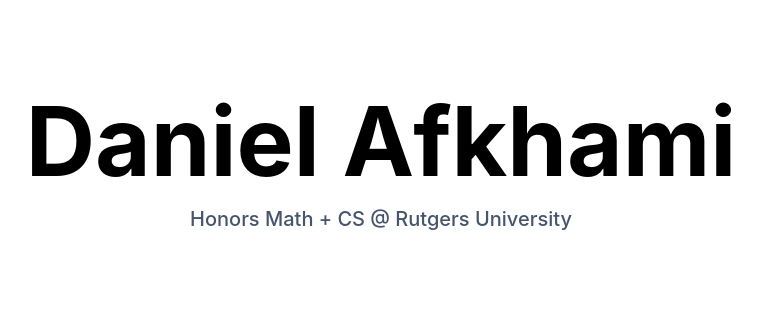
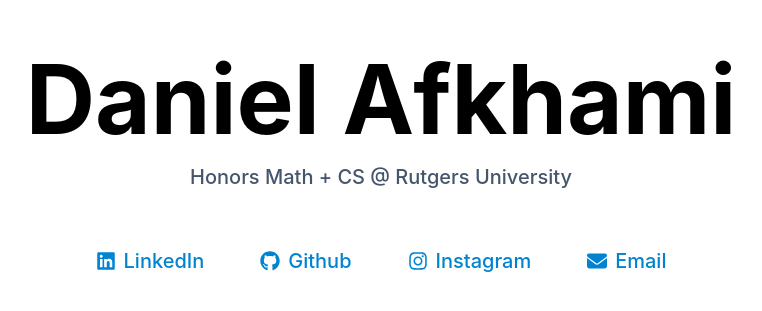
Before and after one commit to danielafkhami/danielafkhami.github.io, a React (Vite) app: page / in a window 1280 px wide. Shown: the part 237-548 px from the top of the page, without its empty margins (259-1021 px from the left). Built offline with nearby package versions, Linux system fonts and the light colour scheme.

Commit message:
Add socials

```diff
--- a/package.json
+++ b/package.json
@@ -18,6 +18,7 @@
     "lucide-react": "^1.8.0",
     "react": "^19.2.4",
     "react-dom": "^19.2.4",
+    "react-icons": "^5.6.0",
     "tailwindcss": "^4.2.2"
   },
   "devDependencies": {
--- a/src/sections/Hero.jsx
+++ b/src/sections/Hero.jsx
@@ -1,3 +1,8 @@
+import { FaLinkedin } from "react-icons/fa6";
+import { FaGithub } from "react-icons/fa6";
+import { FaInstagram } from "react-icons/fa6";
+import { FaEnvelope } from "react-icons/fa6";
+
 export const Hero = () => {
     return (
       <section className="h-screen flex flex-col justify-center items-center">
@@ -8,7 +13,22 @@
           <p className="text-lg md:text-xl text-slate-600 font-medium">
             Honors Math + CS @ Rutgers University
           </p>
+          <p className="text-lg md:text-xl text-sky-600 font-medium flex flex-row gap-8 md:gap-14 justify-center mt-6 md:mt-10">
+            <a href = "https://www.linkedin.com/in/daniel-afkhami" target="_blank" rel="noopener noreferrer" className="flex flex-row gap-2 items-center">
+            <FaLinkedin /> LinkedIn
+            </a>
+            <a href = "https://github.com/danielafkhami" target="_blank" rel="noopener noreferrer" className="flex flex-row gap-2 items-center">
+            <FaGithub /> Github
+            </a>
+            <a href = "https://www.instagram.com/daniel.afkhami" target="_blank" rel="noopener noreferrer" className="flex flex-row gap-2 items-center">
+            <FaInstagram /> Instagram
+            </a>
+            <a href = "mailto:dan.afkhami@gmail.com" className="flex flex-row gap-2 items-center">
+            <FaEnvelope /> Email
+            </a>
+          </p>
         </div>
+
       </section>
     )
 }
```
Also changed, not shown: 1 other file (tests, documents, lock files or other folders).
